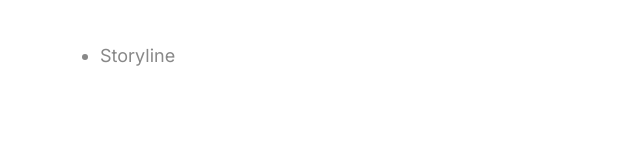
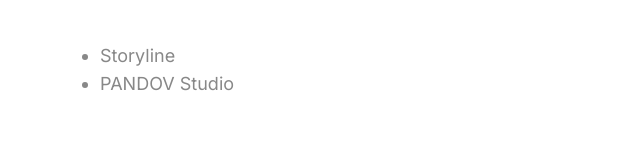
Before and after one commit to popescuanamaria/popescuanamaria.github.io, a Next.js app: page /sandbox in a window 1280 px wide. Shown: the part 142-300 px from the top of the page, without its empty margins (0-640 px from the left). Built offline with nearby package versions, Linux system fonts and the light colour scheme.

Commit message:
Added Pandov to proj list.

```diff
--- a/app/sandbox/page.tsx
+++ b/app/sandbox/page.tsx
@@ -17,6 +17,9 @@ export default function ProjectsMenu() {
             <li>
               <Link href="sandbox/storyline">Storyline</Link>
             </li>
+            <li>
+              <Link href="https://next.pandov.studio/">PANDOV Studio</Link>
+            </li>
           </ul>
         </div>
       </div>
```
